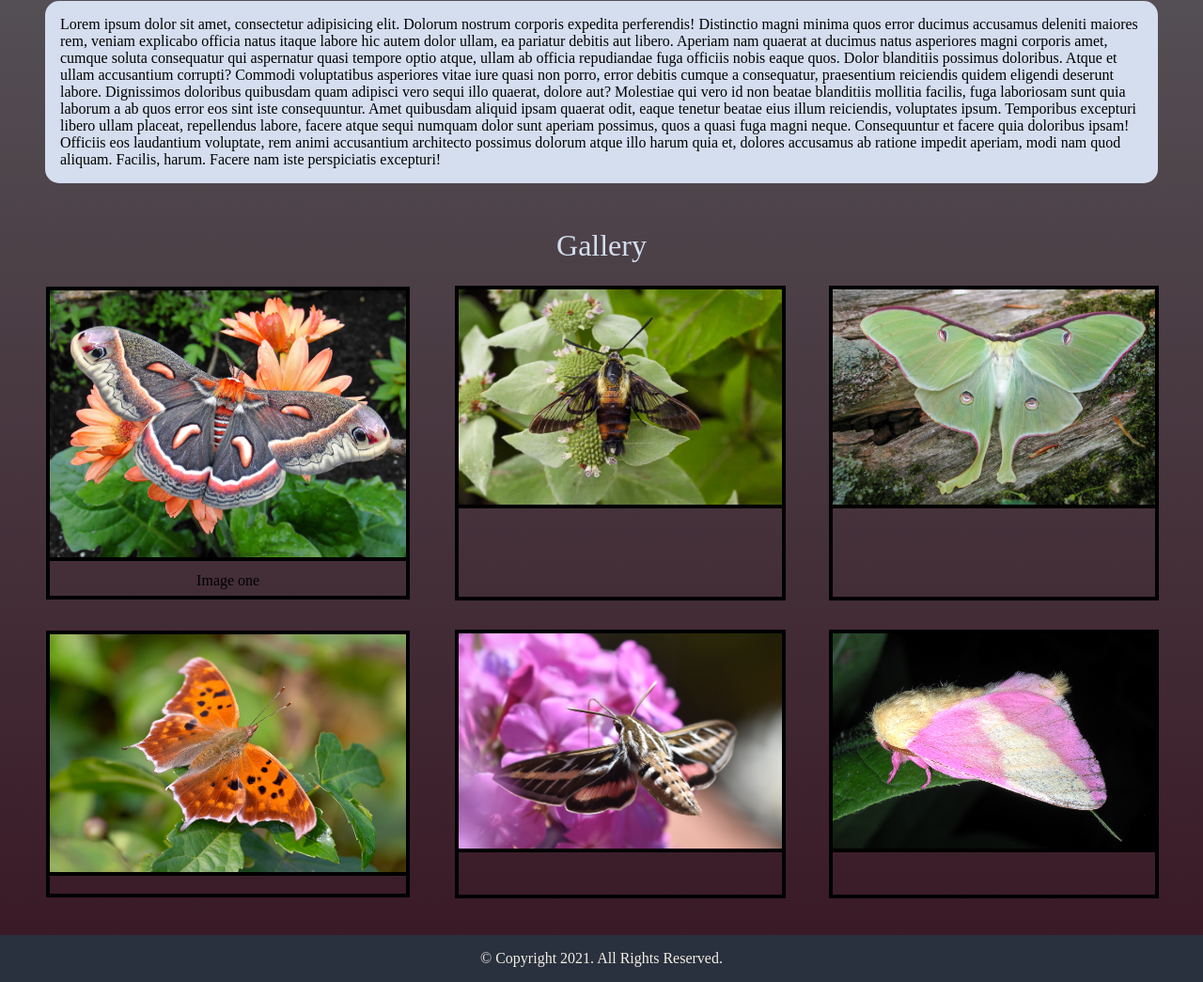
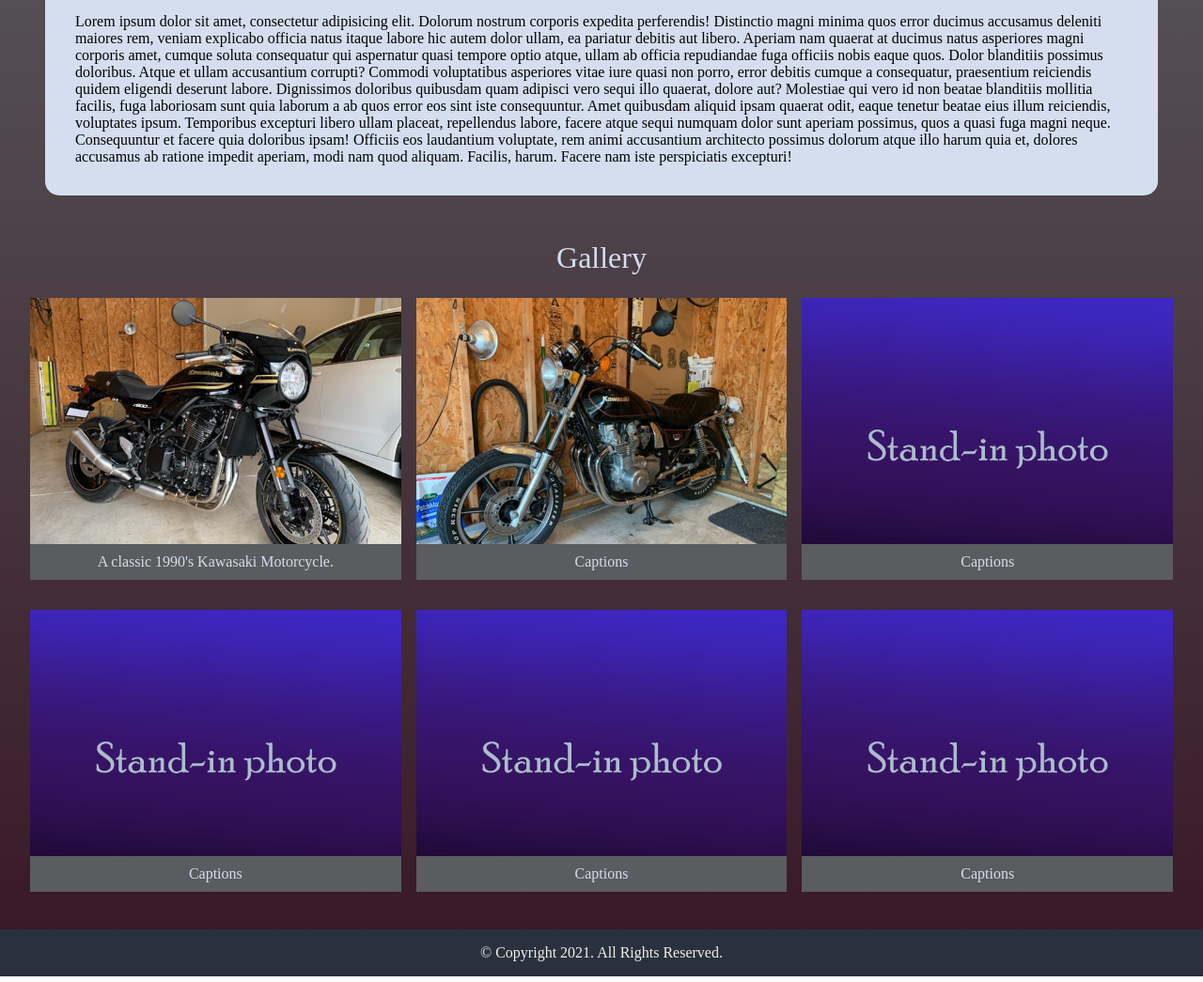
Before and after one commit to Segeorge0518/bioSite, a plain HTML site: page hobbies.html in a window 1280 px wide. Shown: the part 236-1281 px from the top of the page at 94% size. Drawn offline with Linux system fonts and the light colour scheme.

Commit message:
Second Commit

```diff
--- a/CSS/styles.css
+++ b/CSS/styles.css
@@ -17,7 +17,7 @@ header h1 {
   text-align: center;
   font-size: 40px;
   font-family: Georgia, Times, serif;
-  padding: 3%;
+  padding: 20px;
   color: #d4deef;
 }
 
@@ -43,7 +43,7 @@ nav li {
 nav li a {
   display: block;
   color: #d4deef;
-  padding: 0.5em 2em;
+  padding: 1em 2em;
   text-decoration: none;
 }
 
@@ -115,25 +115,51 @@ body {
 #hobbyP {
   background-color: #d4deef;
   margin: 3em;
-  padding: 1em;
+  padding: 2em;
   border-radius: 15px;
   font-size: 16px;
 }
 
-figure {
-  border: 4px solid black;
-  max-width: 90%;
+.frame {
+  position: relative;
+  max-width: 400px;
   margin: 2% auto;
 }
 
-figure img {
-  width: 100%;
-  border-bottom: 4px solid black;
+.frame img {
+  max-width: 100%;
 }
 
-figcaption {
-  padding: 2%;
+.Captions {
   text-align: center;
+  background: rgb(90, 92, 95);
+  color: #d4deef;
+  position: absolute;
+  bottom: 0;
+  width: 100%;
+  padding: 10px;
+}
+
+* {
+  box-sizing: border-box;
+}
+
+.abouttxt {
+  background: #5a5c5f;
+  color: #d4deef;
+  text-align: center;
+  padding:2em;
+  margin: 2em;
+  min-height: 65vh;
+}
+
+.aboutimg img {
+  text-align: center;
+  margin: 2em auto 0px auto;
+  height: 350px;
+  border-radius: 5%;
+  display: block;
+  border: 3px solid #29313f;
 }
 
 /* Media Query for Tablet Viewport */
@@ -153,11 +179,31 @@ figcaption {
     text-align: center;
     color: #d4deef;
   }
+
+  .aboutimg img {
+    float: left;
+    margin: 2em 2em 2em 5em;
+    height: 350px;
+  }
+
+  .abouttxt {
+    background: #5a5c5f;
+    color: #d4deef;
+    text-align: center;
+    padding:  3.5em 2em 2em 2em;
+    margin: 3em;
+    min-height: 65vh;
+    border-radius: 6px;
+  }
 }
 
 /*Media Query for Desktop Viewport
 */
 @media screen and (min-width: 1000px) {
+  nav li a:hover {
+    background: #d4deef;
+    color: #29313f;
+  }
   #gradient {
     background: linear-gradient(#5a5c5f, rgb(56, 23, 36));
   }
@@ -228,6 +274,12 @@ figcaption {
     text-align: center;
     color: #d4deef;
   }
+
+  .aboutimg img {
+    float: left;
+    margin: 2em 2em 2em 5em;
+    height: 350px;
+  }
 }
 
 footer {
--- a/hobbies.html
+++ b/hobbies.html
@@ -10,7 +10,7 @@
 <body id="gradient">
   <!--Header Bar/Banner-->
   <header class="headbanner">
-    <h1>BioSite Assignment</h1>
+    <h1>Raynor's Homepage</h1>
   </header>
 
   <!--Navigation Bar-->
@@ -29,34 +29,34 @@
 
     <div class="gallery">
       <aside>Gallery</aside>
-      <figure> <!-- Image 1 -->
-        <img src="Images/moth6.jpg" alt="">
-        <figcaption> Image one</figcaption>
+      <figure class="frame"> <!-- Image 1 -->
+        <img src="Images/motorcycle1.jpg" alt="Classic 1990's Kawasaki Motorcycle.">
+        <figcaption class="Captions">A classic 1990's Kawasaki Motorcycle.</figcaption>
       </figure>
 
-      <figure> <!-- Image 2 -->
-        <img src="Images/moth1.jpg" alt="">
-        <figcaption></figcaption>
+      <figure class="frame"> <!-- Image 2 -->
+        <img src="Images/motorcycle3.jpg" alt="">
+        <figcaption class="Captions">Captions</figcaption>
       </figure>
 
-      <figure> <!-- Image 3 -->
-        <img src="Images/moth2.jpg" alt="">
-        <figcaption></figcaption>
+      <figure class="frame"> <!-- Image 3 -->
+        <img src="Images/StandIn.png" alt="">
+        <figcaption class="Captions">Captions</figcaption>
       </figure>
 
-      <figure> <!-- Image 4 -->
-        <img src="Images/moth3.jpg" alt="">
-        <figcaption></figcaption>
+      <figure class="frame"> <!-- Image 4 -->
+        <img src="Images/StandIn.png" alt="">
+        <figcaption class="Captions">Captions</figcaption>
       </figure>
 
-      <figure> <!-- Image 5 -->
-        <img src="Images/moth4.jpg" alt="">
-        <figcaption></figcaption>
+      <figure class="frame"> <!-- Image 5 -->
+        <img src="Images/StandIn.png" alt="">
+        <figcaption class="Captions">Captions</figcaption>
       </figure>
 
-      <figure> <!-- Image 6 -->
-        <img src="Images/moth5.jpg" alt="">
-        <figcaption></figcaption>
+      <figure class="frame"> <!-- Image 6 -->
+        <img src="Images/StandIn.png" alt="">
+        <figcaption class="Captions">Captions</figcaption>
       </figure>
     </div>
   </main>
```
Also changed, not shown: about.html (+2 -4 lines), Images/StandIn.png (added), Images/moth1.jpg (deleted), Images/moth2.jpg (deleted), Images/moth3.jpg (deleted), Images/moth4.jpg (deleted), Images/moth5.jpg (deleted), Images/moth6.jpg (deleted), Images/motorcycle1.jpg (added), Images/motorcycle2.jpg (added), Images/motorcycle3.jpg (added).
